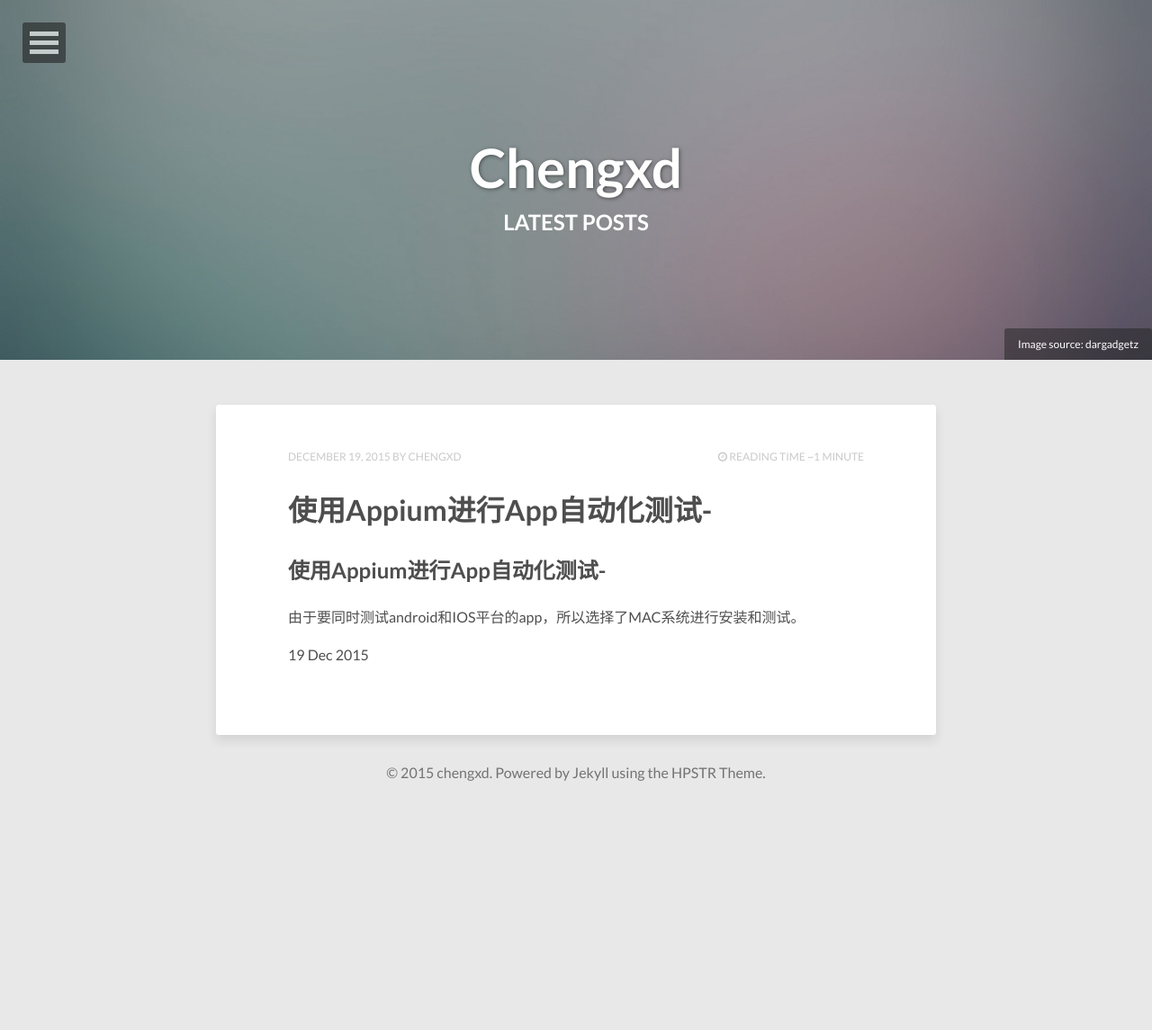
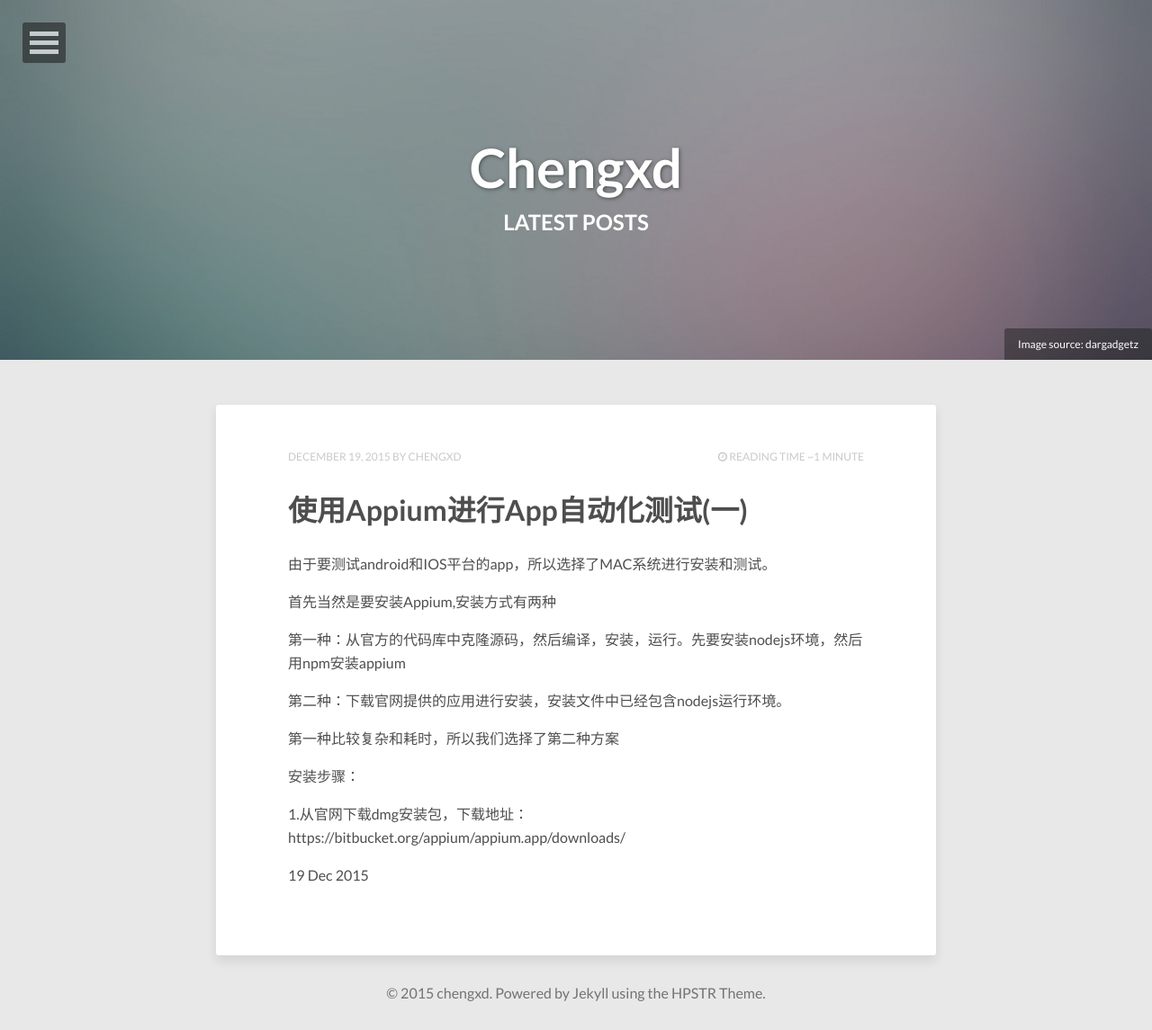
Before and after one commit to chengxd/blog, a Jekyll site: the page built from index.html, in a window 1280 px wide. Shown: the whole page at 90% size. Built offline with Jekyll 4.4.1, drawn with Linux system fonts in a browser that asks for light colours; nearby versions of some CDN libraries; the list of posts is cut into pages by our own code; before the commit the page ends 900 px from its top, so only the background shows below that.

Commit message:
update post

```diff
--- a/_posts/2015-12-19-apptest.html
+++ b/_posts/2015-12-19-apptest.html
@@ -1,10 +1,14 @@
 ---
 layout: default
-title: 使用Appium进行App自动化测试-
+title: 使用Appium进行App自动化测试(一)
 ---
-<h2>{{ page.title }}</h2>
 
-<p>由于要同时测试android和IOS平台的app，所以选择了MAC系统进行安装和测试。</p>
-
+<p>由于要测试android和IOS平台的app，所以选择了MAC系统进行安装和测试。</p>
+<p>首先当然是要安装Appium,安装方式有两种</p>
+<p>第一种：从官方的代码库中克隆源码，然后编译，安装，运行。先要安装nodejs环境，然后用npm安装appium</p>
+<p>第二种：下载官网提供的应用进行安装，安装文件中已经包含nodejs运行环境。</p>
+<p>第一种比较复杂和耗时，所以我们选择了第二种方案</p>
+<p>安装步骤：</p>
+<p>1.从官网下载dmg安装包，下载地址：https://bitbucket.org/appium/appium.app/downloads/</p>
 
 <p>{{ page.date | date_to_string }}</p>
```
